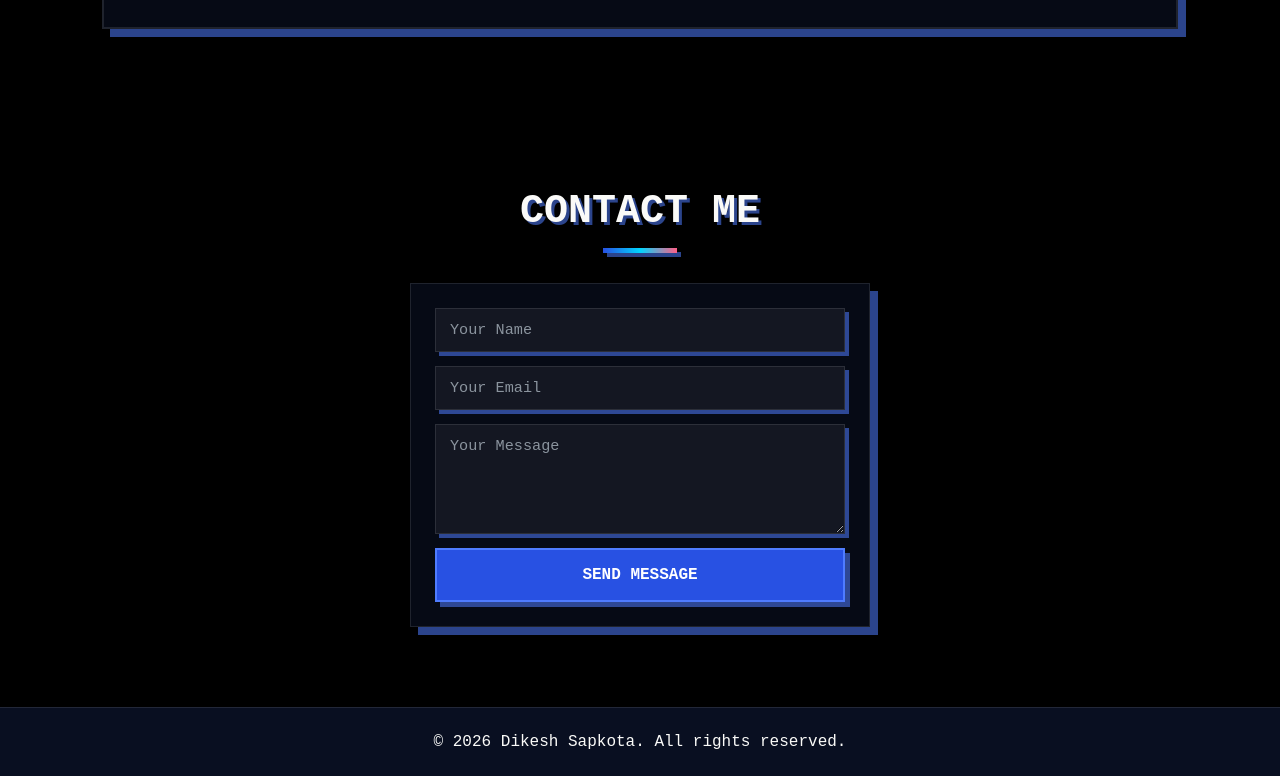
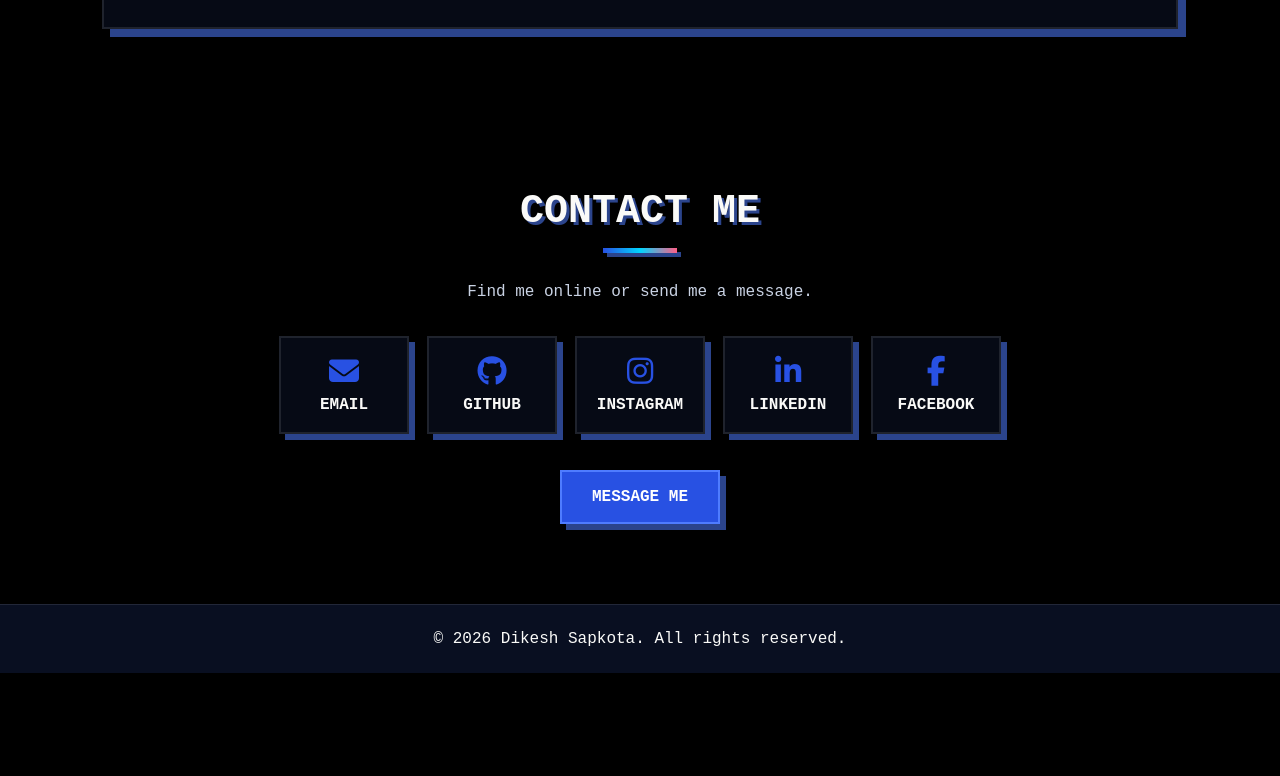
Before and after one commit to dikeshsapkota/Portfolio-2.0, a React (Vite) app: page / in a window 1280 px wide. Shown: the part 3699-4475 px from the top of the page. After the commit the page ends 4372 px from the top, so only its background shows below. Built offline with nearby package versions, Linux system fonts and the light colour scheme.

Commit message:
Add responsive social contact section

```diff
--- a/src/App.jsx
+++ b/src/App.jsx
@@ -7,6 +7,7 @@ import Projects from "./components/Projects";
 import Contact from "./components/Contact";
 import Footer from "./components/Footer";
 import BottomNav from "./components/BottomNav";
+import SocialContact from "./components/SocialContact";
 
 const pages = {
   about: About,
@@ -58,7 +59,7 @@ function App() {
             <About />
             <Skills />
             <Projects />
-            <Contact />
+            <SocialContact />
           </>
         ) : (
           <Page />
--- a/src/components/Header.jsx
+++ b/src/components/Header.jsx
@@ -39,7 +39,11 @@ function Header({ lightTheme, setLightTheme, currentPage }) {
   }, [currentPage]);
 
   return (
-    <header className={scrolled ? "scrolled" : ""}>
+    <header
+      className={`${scrolled ? "scrolled" : ""} ${
+        currentPage === "home" ? "home-header" : ""
+      }`.trim()}
+    >
       <nav>
         <a href="#/" className="logo" aria-label="Go to home page">
   <span className="logo-d">D</span>
--- /dev/null
+++ b/src/components/SocialContact.jsx
@@ -0,0 +1,58 @@
+const socialLinks = [
+  {
+    label: "Email",
+    icon: "fas fa-envelope",
+    href: "mailto:dikeshsapkota@gmail.com",
+  },
+  {
+    label: "GitHub",
+    icon: "fab fa-github",
+    href: "https://github.com/dikeshsapkota",
+  },
+  {
+    label: "Instagram",
+    icon: "fab fa-instagram",
+    href: "https://instagram.com/dikeshsapkotaa",
+  },
+  {
+    label: "LinkedIn",
+    icon: "fab fa-linkedin-in",
+    href: "https://www.linkedin.com/in/dikesh-sapkota-430831316/",
+  },
+  {
+    label: "Facebook",
+    icon: "fab fa-facebook-f",
+    href: "https://www.facebook.com/dikesh.sapkotaa/",
+  },
+];
+
+function SocialContact() {
+  return (
+    <section id="contact" className="social-contact">
+      <h2>Contact Me</h2>
+      <p>Find me online or send me a message.</p>
+
+      <div className="contact-social-links">
+        {socialLinks.map(({ label, icon, href }) => (
+          <a
+            href={href}
+            target={href.startsWith("http") ? "_blank" : undefined}
+            rel={href.startsWith("http") ? "noreferrer" : undefined}
+            aria-label={label}
+            title={label}
+            key={label}
+          >
+            <i className={icon} aria-hidden="true" />
+            <span>{label}</span>
+          </a>
+        ))}
+      </div>
+
+      <a className="message-me-btn" href="#/contact">
+        Message Me
+      </a>
+    </section>
+  );
+}
+
+export default SocialContact;
--- a/src/index.css
+++ b/src/index.css
@@ -240,6 +240,33 @@ ul li a.active::after {
 .nav-links a.active,
 ul li a.active {
   color: var(--accent);
+}
+
+body.light-theme header .nav-links a,
+body.light-theme header ul li a,
+body.light-theme header #menuBtn {
+  color: #111827;
+}
+
+body.light-theme header .nav-links a:hover,
+body.light-theme header ul li a:hover,
+body.light-theme header .nav-links a.active,
+body.light-theme header ul li a.active {
+  color: var(--accent);
+}
+
+body.light-theme header.home-header:not(.scrolled) .logo-d,
+body.light-theme header.home-header:not(.scrolled) .nav-links a,
+body.light-theme header.home-header:not(.scrolled) ul li a,
+body.light-theme header.home-header:not(.scrolled) #menuBtn {
+  color: #ffffff;
+}
+
+body.light-theme header.home-header:not(.scrolled) .nav-links a:hover,
+body.light-theme header.home-header:not(.scrolled) ul li a:hover,
+body.light-theme header.home-header:not(.scrolled) .nav-links a.active,
+body.light-theme header.home-header:not(.scrolled) ul li a.active {
+  color: var(--accent-3);
 }
 
 .standalone-page {
@@ -1442,6 +1469,66 @@ body.light-theme .github-btn {
   transform: scale(0.98);
 }
 
+.social-contact {
+  text-align: center;
+}
+
+.contact-social-links {
+  display: flex;
+  justify-content: center;
+  flex-wrap: wrap;
+  gap: 18px;
+  margin-bottom: 36px;
+}
+
+.contact-social-links a {
+  min-width: 130px;
+  padding: 18px 16px;
+  display: grid;
+  place-items: center;
+  gap: 10px;
+  color: var(--text);
+  background: var(--surface);
+  border: 2px solid var(--border);
+  box-shadow: 6px 6px 0 var(--pixel-shadow);
+  text-decoration: none;
+  font-weight: 900;
+  text-transform: uppercase;
+  transition: transform 0.15s steps(2, end),
+    box-shadow 0.15s steps(2, end),
+    color 0.15s steps(2, end);
+}
+
+.contact-social-links i {
+  font-size: 30px;
+  color: var(--accent);
+}
+
+.contact-social-links a:hover {
+  color: var(--accent);
+  transform: translate(3px, 3px);
+  box-shadow: 3px 3px 0 var(--pixel-edge);
+}
+
+.message-me-btn {
+  display: inline-block;
+  padding: 16px 30px;
+  color: #fff;
+  background: var(--accent);
+  border: 2px solid var(--pixel-edge);
+  box-shadow: 6px 6px 0 var(--pixel-shadow);
+  text-decoration: none;
+  font-weight: 900;
+  text-transform: uppercase;
+  transition: transform 0.15s steps(2, end),
+    box-shadow 0.15s steps(2, end);
+}
+
+.message-me-btn:hover {
+  transform: translate(4px, 4px);
+  box-shadow: 2px 2px 0 var(--pixel-edge);
+}
+
 /* Dark Theme */
 
 body:not(.light-theme) #contact form {
@@ -1747,3 +1834,311 @@ body.light-theme .scroll-down {
 header ul li a::after {
   height: 4px;
 }
+
+/* Responsive layout: phones, tablets, laptops, and wide displays */
+html,
+body {
+  max-width: 100%;
+  overflow-x: clip;
+}
+
+section:not(.hero) {
+  width: 100%;
+}
+
+@media (min-width: 1600px) {
+  section {
+    padding-left: max(8%, calc((100vw - 1440px) / 2));
+    padding-right: max(8%, calc((100vw - 1440px) / 2));
+  }
+
+  .hero > div {
+    max-width: 960px;
+  }
+}
+
+@media (max-width: 1100px) {
+  header,
+  .header {
+    padding-left: 5%;
+    padding-right: 5%;
+  }
+
+  .nav-links,
+  header ul {
+    gap: 22px;
+  }
+
+  .about-bottom-grid {
+    grid-template-columns: 1fr;
+  }
+
+  .project-grid {
+    gap: 24px;
+  }
+}
+
+@media (min-width: 769px) and (max-width: 1024px) {
+  section {
+    padding: 72px 6%;
+  }
+
+  .tilt-name {
+    font-size: clamp(64px, 10vw, 102px);
+  }
+
+  .hero > div {
+    max-width: 72%;
+  }
+
+  .hero p {
+    font-size: 18px;
+  }
+
+  .cards,
+  .skills-grid {
+    grid-template-columns: repeat(3, minmax(0, 1fr));
+  }
+
+  .contact-social-links a {
+    min-width: 120px;
+  }
+}
+
+@media (max-width: 768px) {
+  header,
+  .header {
+    padding: 10px 5%;
+  }
+
+  header nav {
+    width: 100%;
+  }
+
+  .nav-links,
+  header ul {
+    right: 5%;
+    width: min(260px, 90vw);
+    gap: 20px;
+    border: 2px solid var(--pixel-edge);
+    border-radius: 0;
+    box-shadow: 6px 6px 0 var(--pixel-shadow);
+  }
+
+  body.light-theme header.scrolled .nav-links,
+  body.light-theme header.scrolled ul,
+  body.light-theme header:not(.home-header) .nav-links,
+  body.light-theme header:not(.home-header) ul {
+    background: rgba(255, 255, 255, 0.97);
+  }
+
+  body.light-theme header.home-header:not(.scrolled) .nav-links,
+  body.light-theme header.home-header:not(.scrolled) ul {
+    background: rgba(8, 10, 20, 0.97);
+  }
+
+  section {
+    padding: 64px 5%;
+  }
+
+  .hero {
+    min-height: 100svh;
+    padding: 100px 5% 120px;
+    background-position: 62% center;
+  }
+
+  .hero > div {
+    width: 100%;
+    max-width: 620px;
+  }
+
+  .tilt-name,
+  .hero h1 {
+    font-size: clamp(42px, 13vw, 72px);
+    line-height: 0.92;
+    letter-spacing: -1px;
+  }
+
+  .hero h3 {
+    font-size: clamp(20px, 5.5vw, 28px);
+    min-height: 2.5em;
+  }
+
+  .hero p {
+    max-width: 560px;
+    line-height: 1.6;
+  }
+
+  .scroll-down {
+    bottom: 94px;
+  }
+
+  .about-card,
+  .info-card,
+  .more-projects {
+    padding: 22px 18px;
+  }
+
+  .about-card-header {
+    align-items: flex-start;
+    gap: 16px;
+  }
+
+  .education-steps {
+    flex-wrap: wrap;
+    justify-content: flex-start;
+  }
+
+  .education-steps button {
+    flex: 1 1 calc(50% - 10px);
+  }
+
+  .cards,
+  .skills-grid {
+    grid-template-columns: repeat(2, minmax(0, 1fr));
+    gap: 18px;
+  }
+
+  .project-grid {
+    grid-template-columns: repeat(2, minmax(0, 1fr));
+    gap: 20px;
+  }
+
+  .contact-social-links {
+    width: 100%;
+    max-width: 600px;
+  }
+
+  .contact-social-links a {
+    flex: 1 1 calc(33.333% - 18px);
+    min-width: 120px;
+  }
+
+  #contact form {
+    width: min(100%, 520px);
+  }
+
+  footer,
+  .footer {
+    padding-bottom: 115px;
+  }
+}
+
+@media (max-width: 560px) {
+  h2 {
+    font-size: clamp(27px, 8vw, 34px);
+  }
+
+  header .logo {
+    font-size: 32px;
+  }
+
+  .theme-toggle {
+    margin-left: 6px;
+  }
+
+  .hero {
+    background-position: 68% center;
+  }
+
+  .hero p {
+    font-size: 15px;
+  }
+
+  .availability {
+    align-items: flex-start;
+    font-size: 13px;
+  }
+
+  .social-links a {
+    width: 44px;
+    height: 44px;
+  }
+
+  .cards,
+  .skills-grid,
+  .project-grid {
+    grid-template-columns: 1fr;
+  }
+
+  .skill-tabs {
+    display: grid;
+    grid-template-columns: 1fr 1fr;
+    gap: 12px;
+  }
+
+  .skill-tab {
+    width: 100%;
+    padding: 12px 8px;
+    font-size: 12px;
+  }
+
+  .hobby-list {
+    grid-template-columns: 1fr;
+  }
+
+  .contact-social-links {
+    display: grid;
+    grid-template-columns: 1fr 1fr;
+    gap: 14px;
+  }
+
+  .contact-social-links a {
+    min-width: 0;
+    padding: 16px 8px;
+    font-size: 12px;
+  }
+
+  .message-me-btn {
+    width: min(100%, 320px);
+  }
+}
+
+@media (max-width: 380px) {
+  section {
+    padding-left: 16px;
+    padding-right: 16px;
+  }
+
+  header .logo {
+    font-size: 29px;
+  }
+
+  header .slider {
+    width: 54px;
+  }
+
+  header #theme-switch:checked + .slider::before {
+    transform: translateX(24px);
+  }
+
+  .hero {
+    padding-left: 16px;
+    padding-right: 16px;
+  }
+
+  .tilt-name,
+  .hero h1 {
+    font-size: clamp(38px, 13vw, 50px);
+  }
+
+  .about-card-header {
+    flex-direction: column;
+  }
+
+  .skill-tabs,
+  .contact-social-links {
+    grid-template-columns: 1fr;
+  }
+
+  .bottom-nav {
+    bottom: 10px;
+    width: calc(100% - 24px);
+    height: 64px;
+  }
+
+  .bottom-nav a {
+    width: 48px;
+    height: 48px;
+  }
+}
```
